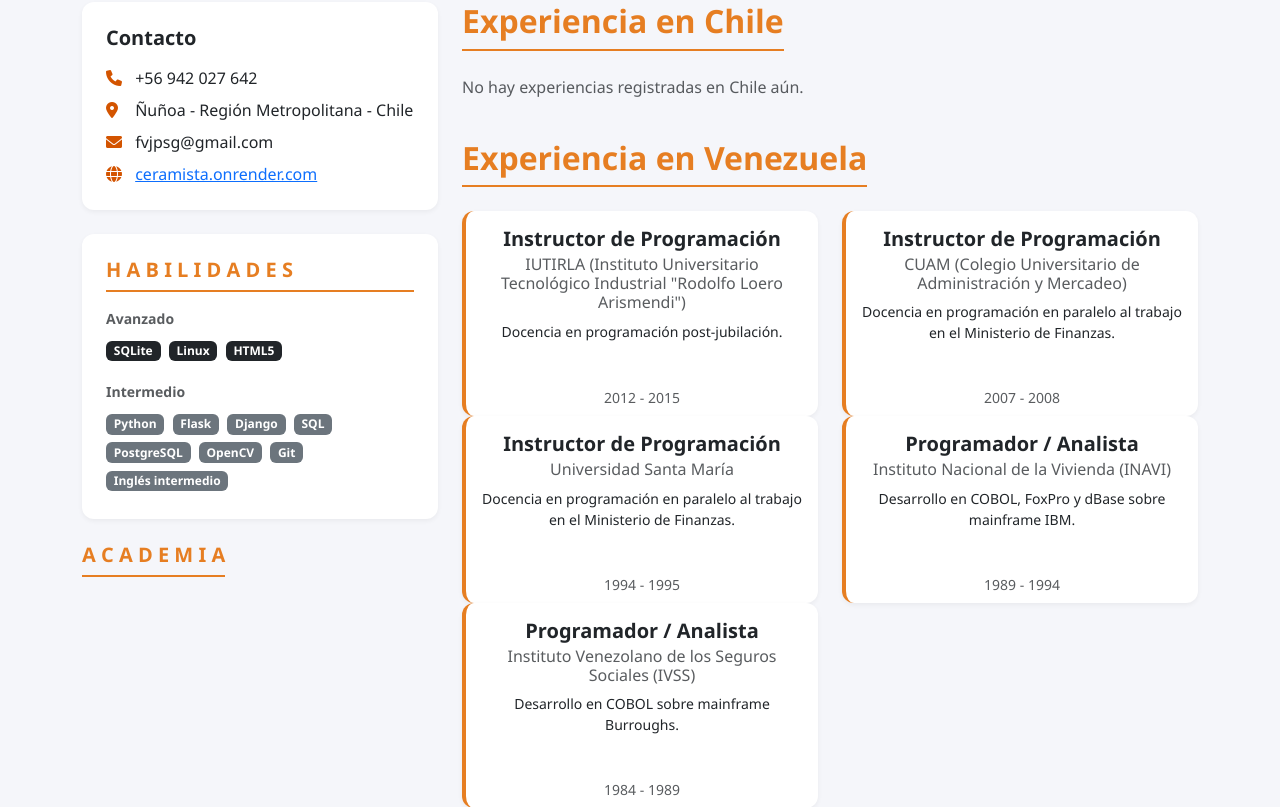
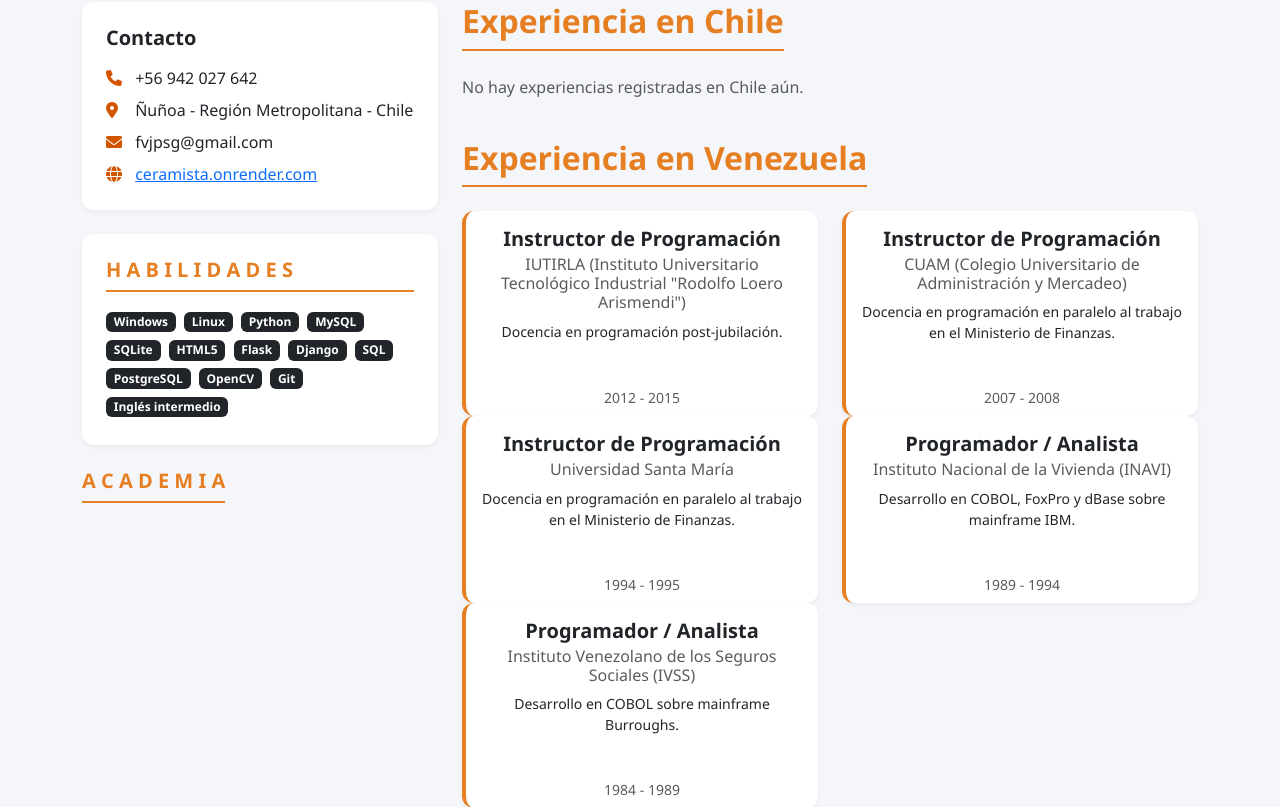
Before and after one commit to felixjimenez/curriculum, a Django app: page / in a window 1280 px wide. Shown: the part 547-1354 px from the top of the page. Run offline with Django 5.2, Linux system fonts and the light colour scheme; data comes from the database, SQL or seed files in the repository; data that the repository does not hold is empty.

Commit message:
feat: habilidades unificadas con Windows y MySQL
- Elimina los subtítulos "Avanzado" e "Intermedio" (tier único)
- Añade Windows (Microsoft Learn) y MySQL (docs oficiales)
- Reordena: Windows, Linux, Python, MySQL primero
- Unifica todos los badges con bg-dark

Co-Authored-By: Claude Opus 4.7 <noreply@anthropic.com>

```diff
--- a/core/templates/core/home.html
+++ b/core/templates/core/home.html
@@ -122,22 +122,20 @@
 
                 <div class="card card-custom p-4 mb-4">
                     <h3 class="h5 mb-3 fw-bold section-title"> H A B I L I D A D E S </h3>
-                    <p class="small fw-bold text-muted mb-2">Avanzado</p>
-                    <div class="mb-3">
+                    <div>
+                        <a href="https://learn.microsoft.com/es-es/windows/" target="_blank" rel="noopener" class="badge bg-dark me-1 mb-1 text-decoration-none" title="Documentación oficial de Windows (Microsoft Learn)">Windows</a>
+                        <a href="https://www.debian.org/doc/" target="_blank" rel="noopener" class="badge bg-dark me-1 mb-1 text-decoration-none" title="Documentación oficial de Debian Linux">Linux</a>
+                        <a href="https://docs.python.org/es/3/" target="_blank" rel="noopener" class="badge bg-dark me-1 mb-1 text-decoration-none" title="Documentación oficial de Python (español)">Python</a>
+                        <a href="https://dev.mysql.com/doc/" target="_blank" rel="noopener" class="badge bg-dark me-1 mb-1 text-decoration-none" title="Documentación oficial de MySQL">MySQL</a>
                         <a href="https://www.sqlite.org/docs.html" target="_blank" rel="noopener" class="badge bg-dark me-1 mb-1 text-decoration-none" title="Documentación oficial de SQLite">SQLite</a>
-                        <a href="https://www.debian.org/doc/" target="_blank" rel="noopener" class="badge bg-dark me-1 mb-1 text-decoration-none" title="Documentación oficial de Debian Linux">Linux</a>
                         <a href="https://developer.mozilla.org/es/docs/Web/HTML" target="_blank" rel="noopener" class="badge bg-dark me-1 mb-1 text-decoration-none" title="Documentación HTML en MDN">HTML5</a>
-                    </div>
-                    <p class="small fw-bold text-muted mb-2">Intermedio</p>
-                    <div>
-                        <a href="https://docs.python.org/es/3/" target="_blank" rel="noopener" class="badge bg-secondary me-1 mb-1 text-decoration-none" title="Documentación oficial de Python (español)">Python</a>
-                        <a href="https://flask.palletsprojects.com/en/stable/" target="_blank" rel="noopener" class="badge bg-secondary me-1 mb-1 text-decoration-none" title="Documentación oficial de Flask">Flask</a>
-                        <a href="https://docs.djangoproject.com/es/5.2/" target="_blank" rel="noopener" class="badge bg-secondary me-1 mb-1 text-decoration-none" title="Documentación oficial de Django (español)">Django</a>
-                        <a href="https://www.w3schools.com/sql/" target="_blank" rel="noopener" class="badge bg-secondary me-1 mb-1 text-decoration-none" title="Tutorial y referencia de SQL en W3Schools">SQL</a>
-                        <a href="https://www.postgresql.org/docs/" target="_blank" rel="noopener" class="badge bg-secondary me-1 mb-1 text-decoration-none" title="Documentación oficial de PostgreSQL">PostgreSQL</a>
-                        <a href="https://docs.opencv.org/4.x/" target="_blank" rel="noopener" class="badge bg-secondary me-1 mb-1 text-decoration-none" title="Documentación oficial de OpenCV 4.x">OpenCV</a>
-                        <a href="https://git-scm.com/doc" target="_blank" rel="noopener" class="badge bg-secondary me-1 mb-1 text-decoration-none" title="Documentación oficial de Git">Git</a>
-                        <a href="https://www.efset.org/es/" target="_blank" rel="noopener" class="badge bg-secondary me-1 mb-1 text-decoration-none" title="EF SET — test gratuito de inglés, entrega certificado con nivel CEFR">Inglés intermedio</a>
+                        <a href="https://flask.palletsprojects.com/en/stable/" target="_blank" rel="noopener" class="badge bg-dark me-1 mb-1 text-decoration-none" title="Documentación oficial de Flask">Flask</a>
+                        <a href="https://docs.djangoproject.com/es/5.2/" target="_blank" rel="noopener" class="badge bg-dark me-1 mb-1 text-decoration-none" title="Documentación oficial de Django (español)">Django</a>
+                        <a href="https://www.w3schools.com/sql/" target="_blank" rel="noopener" class="badge bg-dark me-1 mb-1 text-decoration-none" title="Tutorial y referencia de SQL en W3Schools">SQL</a>
+                        <a href="https://www.postgresql.org/docs/" target="_blank" rel="noopener" class="badge bg-dark me-1 mb-1 text-decoration-none" title="Documentación oficial de PostgreSQL">PostgreSQL</a>
+                        <a href="https://docs.opencv.org/4.x/" target="_blank" rel="noopener" class="badge bg-dark me-1 mb-1 text-decoration-none" title="Documentación oficial de OpenCV 4.x">OpenCV</a>
+                        <a href="https://git-scm.com/doc" target="_blank" rel="noopener" class="badge bg-dark me-1 mb-1 text-decoration-none" title="Documentación oficial de Git">Git</a>
+                        <a href="https://www.efset.org/es/" target="_blank" rel="noopener" class="badge bg-dark me-1 mb-1 text-decoration-none" title="EF SET — test gratuito de inglés, entrega certificado con nivel CEFR">Inglés intermedio</a>
                     </div>
                 </div>
 
```
